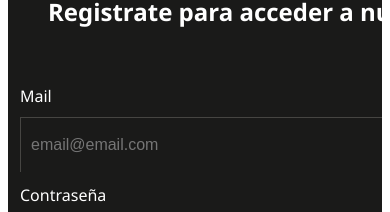
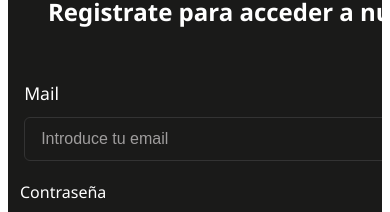
Before and after one commit to CopernicoDev/PYMES_WEB_Frontend_Angular, an Angular app: page /sign-up in a window 390 px wide. Shown: the part 231-443 px from the top of the page. Built offline with nearby package versions, Linux system fonts and the light colour scheme.

Commit message:
Depurando el código para hacer la web más responsive y escalable sin romper nada

```diff
--- a/src/app/sign-up/sign-up.css
+++ b/src/app/sign-up/sign-up.css
@@ -28,47 +28,84 @@ body{
     bottom: 25px;
 }
 
+/* Apartado-email: estilo modular y accesible */
 .Apartado-email {
-    border: 2px solid #1a1a19;
-    padding: 10px;
-    display: inline-block;
-    width: auto;
-    height: 2cm;
-    /*background-color: cadetblue;*/
+    display: flex;
+    flex-direction: column;
+    gap: 0.5rem;
+    width: 100%;
+    max-width: 40rem;       /* evita unidades fijas (cm) */
+    padding: 0.5rem;
+    padding-left: 0.01rem;
+    /*background: #2a2a2a;    /* panel neutro, evita colores llamativos por defecto */
+    /*border-radius: 8px;
+    border: 1px solid rgba(255,255,255,0.04);*/
+    position: relative;     /* para iconos absolutos si hace falta */
     text-align: left;
-    display: flex;
-    flex-direction: column; /* Places the anchor tags above the input forms */
-    justify-content: flex-start; /* Aligns items vertically to the top */
-    align-items: flex-start; /* Aligns items horizontally to the left */
-    position: relative;
 }
 
-.Apartado-email form input{
-    background-color: #1a1a19;
-    border: none;
-    border-style: solid;
-    border-color: #464542;
-    border-width: 1px;
-    padding: 5px;
-    padding-left: 10px;
-    height: 45px;
-    width: 15cm;
-    font-size: medium;
-    outline: none;  /*Removes the default outline when focused*/
-    margin-top: 10px;
-
+/* forma recomendada */
+.Apartado-email form {
+    box-sizing: border-box;   /* incluye padding en el ancho */
+    width: 100%;              /* ocupa todo el ancho del contenedor */
+    max-width: 42rem;         /* límite visual (ej. 42rem ≈ 672px) */
+    margin: 0 auto;           /* centra si hay espacio extra */
+    padding: 0 1rem;          /* espacio interior sensible */
 }
 
-.Apartado-email form {
-    position: relative;
+.Apartado-email label{
+    font-size: 1.1rem;
+    margin-bottom: 0.75rem;
+    display: block;
 }
 
-.Apartado-email form i {
-    position: absolute;
-    top: 60%;
-    right: 10px;
-    transform: translateY(-50%);
+/* Inputs: usar unidades relativas y estilos consistentes */
+.Apartado-email input[type="email"] {
+    width: 100%;
+    padding: 0.75rem 1rem;
+    background: #1a1a19;
+    color: #fff;
+    border: 1px solid #333;
+    border-radius: 6px;
+    font-size: 1rem;
+    outline: none;
+    transition: box-shadow .12s ease, border-color .12s ease;
 }
+
+/* Placeholder y color del texto */
+.Apartado-email input::placeholder {
+  color: #9f9d9d;
+}
+
+/* Focus visible y accesible */
+.Apartado-email input:focus {
+  border-color: #969592;
+  box-shadow: 0 0 0 4px rgba(150,149,146,0.08);
+}
+
+/* Icono dentro del input (si usas <i> o svg) */
+.Apartado-email .input-icon {
+  position: absolute;
+  right: 1rem;
+  top: 50%;
+  transform: translateY(-50%);
+  color: #9f9d9d;
+  pointer-events: none;
+}
+
+.Apartado-email .input-wrap { position: relative; }
+.Apartado-email .input-wrap .input-icon {
+  position: absolute;
+  right: 0.95rem;
+  top: 50%;
+  transform: translateY(-50%);
+  color: #9f9d9d;
+  pointer-events: none;
+}
+.Apartado-email .input-wrap input { padding-right: 0rem; }
+
+/* Evitar altura fija */
+.Apartado-email { height: auto; }
 
 .Apartado-contraseña {
     border: 2px solid #1a1a19;
--- a/src/app/sign-up/sign-up.html
+++ b/src/app/sign-up/sign-up.html
@@ -11,16 +11,18 @@
         <h1>Registro</h1>
         <h2>Registrate para acceder a nuestros servicios</h2>
         <div class="Apartado-email">
-            <a>Mail</a>
-            <form action="/registro" method="post" class="Registro-email">
-                <i class="fas fa-envelope"></i> <!-- Este es el icono del sobre -->
-                <input type="email" id="email" name="email" class="email-input" placeholder="email@email.com" required>
+            <form class="Registro-email">
+              <label for="email">Mail</label>
+              <div class="input-wrap">
+                <input id="email" type="email" name="email" placeholder="Introduce tu email" required>
+                <i class="fas fa-envelope input-icon" aria-hidden="true"></i>
+              </div>
             </form>
         </div>
         <div class="Apartado-contraseña">
         <a>Contraseña</a>
         <form action="/registro" method="post">
-            <i class="fas fa-lock"></i> <!-- Este es el icono de la contraseña -->
+            <i class="fas fa-envelope input-icon" aria-hidden="true"></i>
             <input type="password" id="contrasena" name="contrasena" placeholder="Introduce tu contraseña" required>
         </form>
         </div>
```
